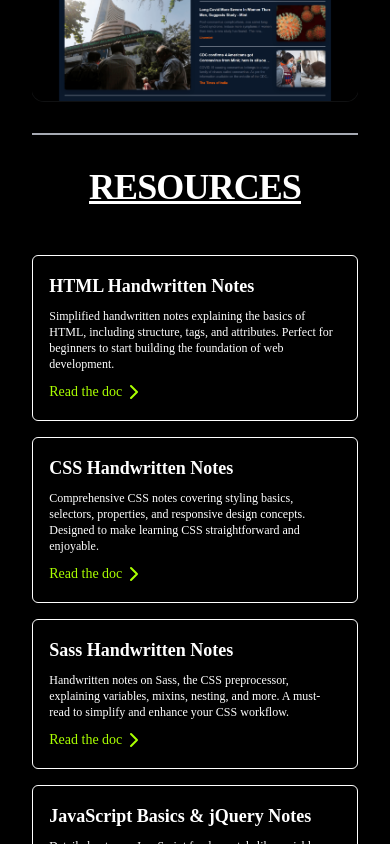
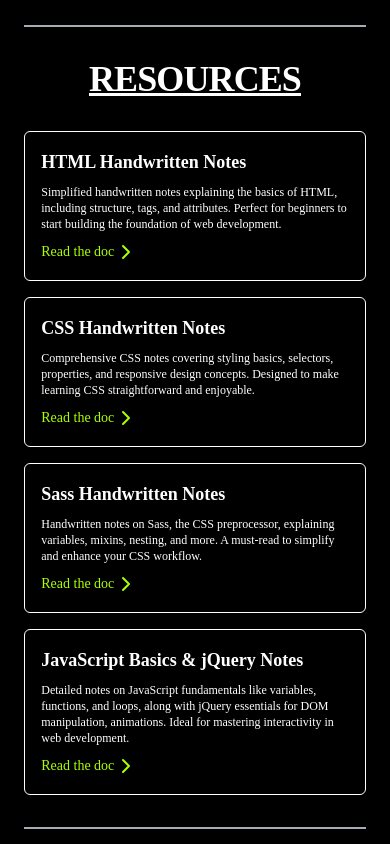
Before and after one commit to shubhamsalunkhe16/portfolio, a React (Create React App) app: page / in a window 390 px wide. Shown: the part 6300-7144 px from the top of the page. Built offline with nearby package versions, Linux system fonts and the light colour scheme.

Commit message:
fixed CSS

```diff
--- a/src/components/Blogs.jsx
+++ b/src/components/Blogs.jsx
@@ -41,7 +41,10 @@
       <SectionHeader title="BLOGS" borderTop className={"text-left"} />
       <div class="grid grid-cols-1 divide-y">
         {blogs.slice(0, visiblePosts).map((blog) => (
-          <div key={blog.title} className="w-5/6 mx-auto py-8">
+          <div
+            key={blog.title}
+            className="w-full sm:w-5/6 mx-auto [&:not(:first-child)]:py-4 sm:py-8"
+          >
             <h2 className="heading-4xl mb-2">{blog.title}</h2>
             <p className="time mb-8 text-primary">{blog.date}</p>
             {blog.sections.map((section, secIndex) => (
--- a/src/components/Layout.jsx
+++ b/src/components/Layout.jsx
@@ -7,7 +7,7 @@
   return (
     <div>
       <Navbar />
-      <main className="w-11/12 sm:w-10/12 p-4 sm:p-6 rounded-lg m-auto max-w-screen-2xl my-3 sm:my-6 mt-[82px] sm:mt-[90px] min-h-screen shadow-sm text-text-primary">
+      <main className="w-11/12 sm:w-10/12 p-2 sm:p-6 rounded-lg m-auto max-w-screen-2xl my-3 sm:my-6 mt-[82px] sm:mt-[90px] min-h-screen shadow-sm text-text-primary">
         {children}
       </main>
       <ScrollToTopButton />
--- a/src/components/Resources.jsx
+++ b/src/components/Resources.jsx
@@ -11,7 +11,7 @@
   return (
     <div className="mb-4" id="resources" data-aos="fade-up">
       <SectionHeader title="RESOURCES" className={"text-left"} borderTop />
-      <div className="grid grid-cols-1 sm:grid-cols-2 lg:grid-cols-3 gap-4 md:gap-8 mt-4 mb-8">
+      <div className="grid grid-cols-1 sm:grid-cols-2 lg:grid-cols-3 gap-4 md:gap-8 mt-0 sm:mt-4 mb-8">
         {resources.map((resource) => (
           <div
             key={resource.title}
```
